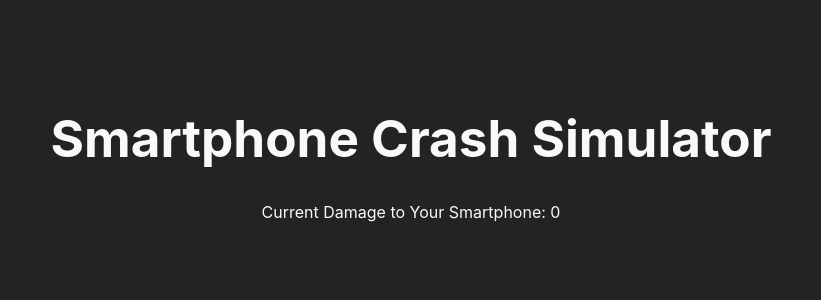
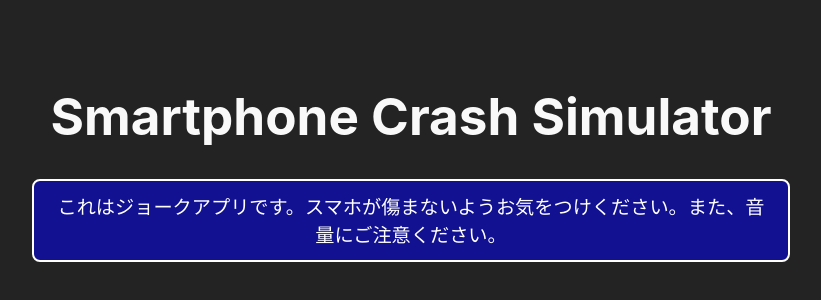
Before and after one commit to c6tower/smartphone-crash-simulator, a Vue app: page / in a window 1280 px wide. Shown: the part 242-542 px from the top of the page, without its empty margins (229-1050 px from the left). Built offline with nearby package versions, Linux system fonts and the light colour scheme.

Commit message:
fix(Hello): add start msg to get user action

```diff
--- a/src/components/HelloWorld.vue
+++ b/src/components/HelloWorld.vue
@@ -65,9 +65,12 @@ export default {
     const orientaionBeta = ref(0)
     const orientaionGamma = ref(0)
 
+    const hasUserAction = ref(false)
+
     // 画面の高さを保持
     const containerHeight = ref('100vh')
     const TEXTS = {
+      start_msg: 'これはジョークアプリです。スマホが傷まないようお気をつけください。また、音量にご注意ください。',
       need_reset: '修復しますか……？',
       devicemotion_not_supported: 'お使いの端末は加速度センサーに対応していません。',
       devicemotion_not_allowed: '加速度センサーの使用が許可されませんでした。',
@@ -331,6 +334,7 @@ export default {
       requestPermission,
       permissionGranted,
       showDebug,
+      hasUserAction,
     }
   },
 }
@@ -341,7 +345,32 @@ export default {
     :style="{height: containerHeight, backgroundImage: crackedImg}"
     class="background-container"
   >
-    <div class="mini-container">
+    <div
+      v-if="!hasUserAction"
+      class="mini-container"
+    >
+      <h1>{{ msg }}</h1>
+      <button
+        v-if="!permissionGranted"
+        class="request-permission-btn"
+        @click="requestPermission()"
+      >
+        {{ TEXTS.request_permission }}
+      </button>
+
+      <button
+        v-if="permissionGranted && !hasUserAction"
+        @click="hasUserAction = true"
+        class="request-permission-btn"
+      >
+        {{ TEXTS.start_msg }}
+      </button>
+    </div>
+
+    <div
+      v-if="hasUserAction"
+      class="mini-container"
+    >
       <button
         v-if="showDebug"
         class="debug-button"
@@ -351,14 +380,6 @@ export default {
       </button>
 
       <h1>{{ msg }}</h1>
-
-      <button
-        v-if="!permissionGranted"
-        class="request-permission-btn"
-        @click="requestPermission()"
-      >
-        {{ TEXTS.request_permission }}
-      </button>
 
       <p v-if="errorMsg" class="error-msg">{{ errorMsg }}</p>
       <p v-else>
```
